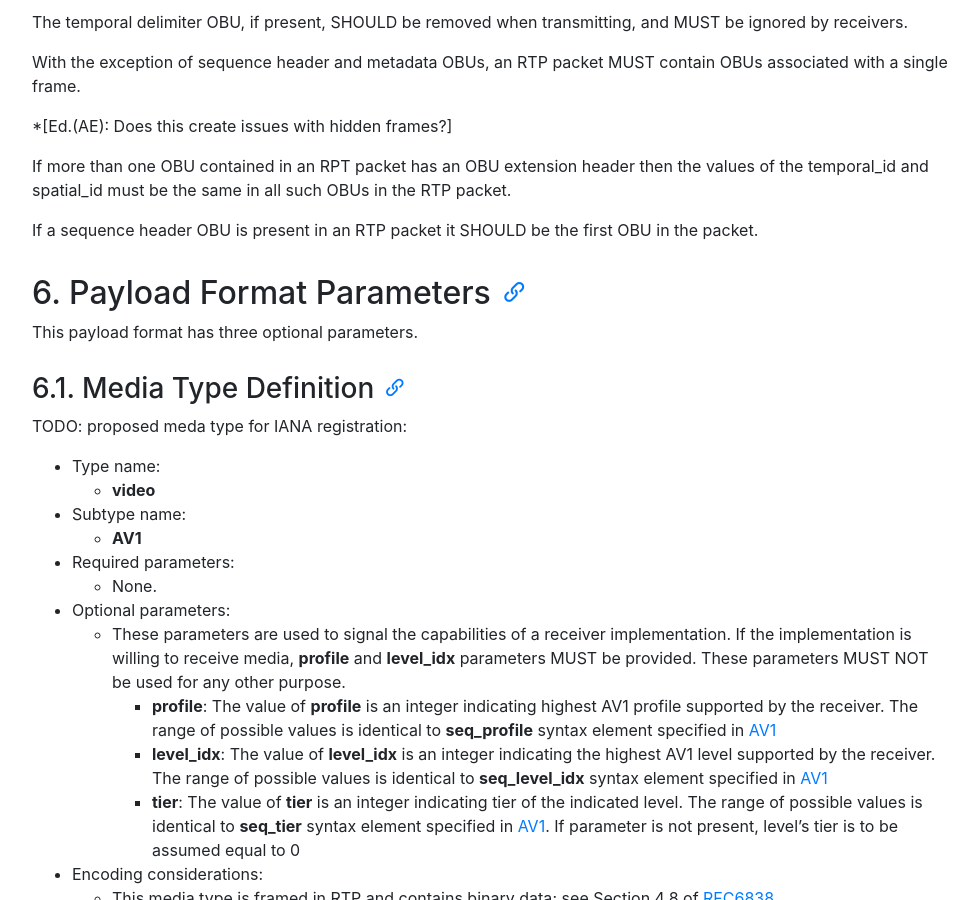
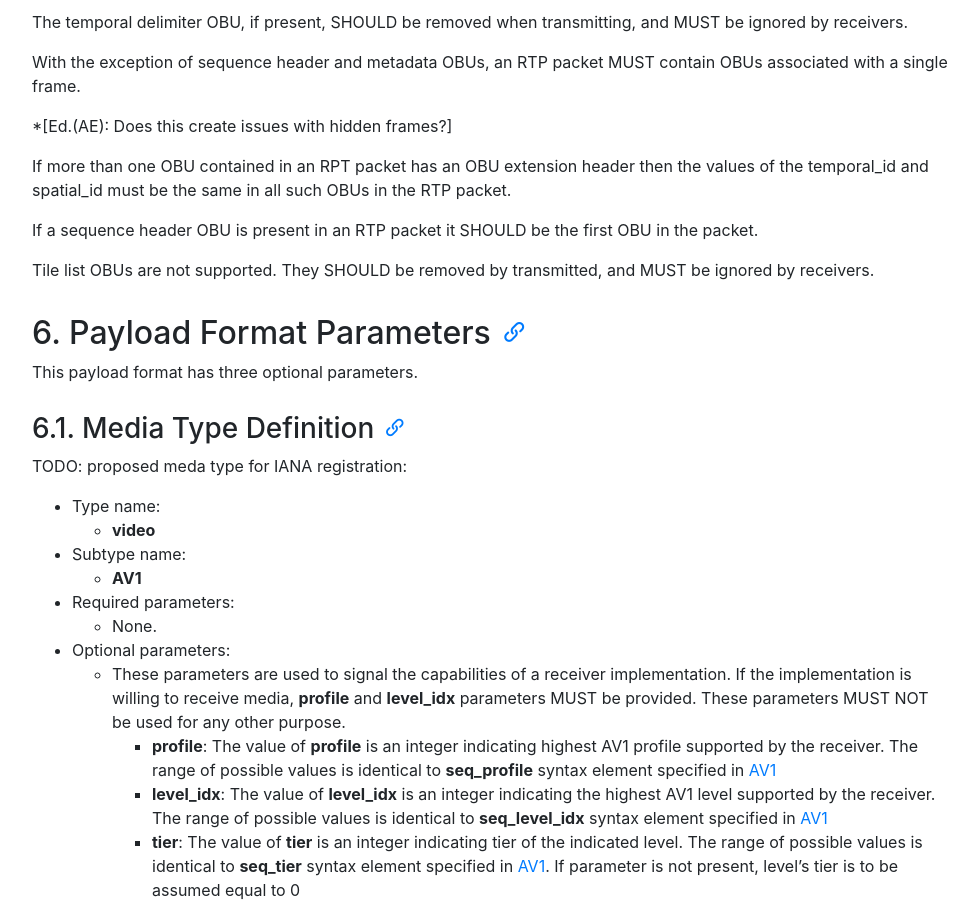
Before and after one commit to AOMediaCodec/av1-rtp-spec, a Jekyll site: the page built from index.md, in a window 1280 px wide and 900 px high, scrolled down 5401 px. Shown: the whole window, without its empty margins (53-1031 px from the left). Built offline with Jekyll 4.4.1, drawn with Linux system fonts in a browser that asks for light colours; nearby versions of some CDN libraries.

Commit message:
Update av1-rtp-spec.md

```diff
--- a/av1-rtp-spec.md
+++ b/av1-rtp-spec.md
@@ -266,7 +266,7 @@ in the RTP packet.
 If a sequence header OBU is present in an RTP packet it	SHOULD be the first OBU
 in the packet.
 
-
+Tile list OBUs are not supported. They SHOULD be removed by transmitted, and MUST be ignored by receivers.
 
 ## 6. Payload Format Parameters
 
```
